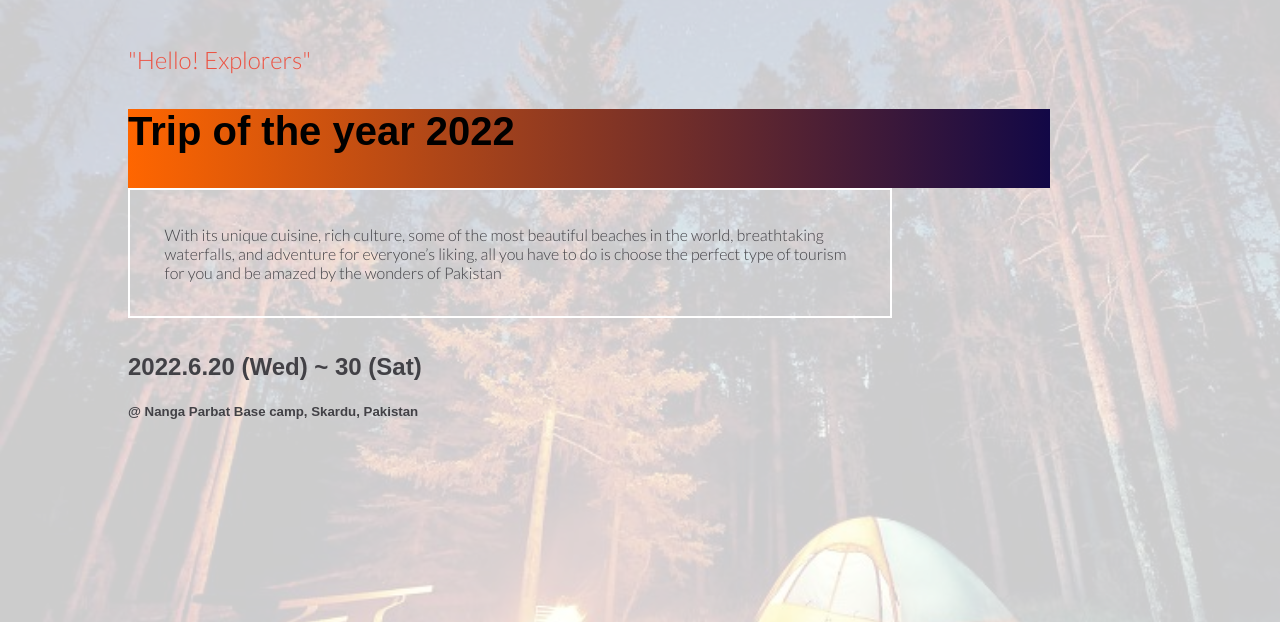
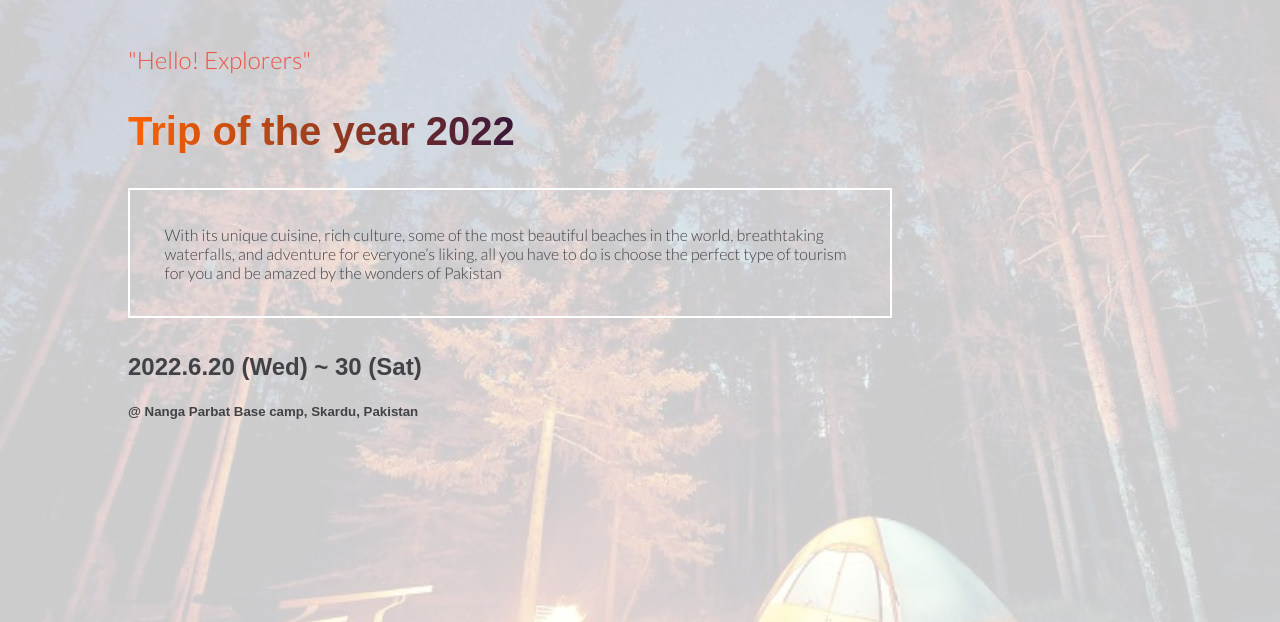
Before and after one commit to Maria18000/Module-1-Capstone-Project, a website: page index.html in a window 1280 px wide. Shown: the part 148-770 px from the top of the page. Drawn offline with nearby package versions, Linux system fonts and the light colour scheme.

Commit message:
Fix Styling and linter errors

```diff
--- a/styles.css
+++ b/styles.css
@@ -172,17 +172,12 @@ h3 {
   padding: 0%;
   margin: 0%;
   padding-bottom: 3%;
+  font-size: 2.5em;
   font-family: mainFont, sans-serif;
-  font-size: 2.5em;
-  background-color: #f3ec78;
-  background-image: linear-gradient(90deg, #f60, #120846);
-  background-size: 100%;
-
-  /* -webkit-background-clip: text;
-  -moz-background-clip: text; */
-
-  /* -webkit-text-fill-color: transparent;
-  -moz-text-fill-color: transparent; */
+  color: transparent;
+  -webkit-background-clip: text;
+  -webkit-text-fill-color: transparent;
+  background-image: linear-gradient(90deg, rgb(255, 99, 1), #120846, #ec5242);
 }
 
 #header-text {
@@ -226,7 +221,6 @@ h5 {
   height: 100%;
   background: #2a2e36 url("images/pattern.png");
   background-repeat: repeat;
-  opacity: 0.1;
   z-index: -1;
 }
 
```
